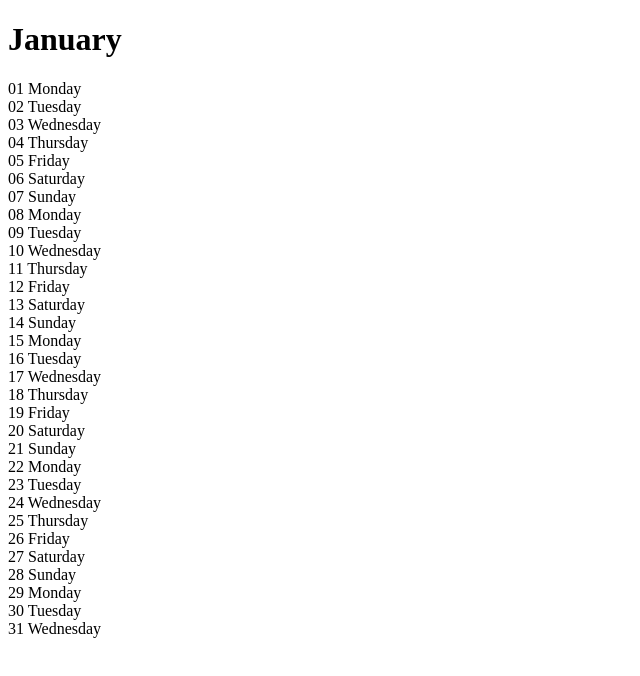
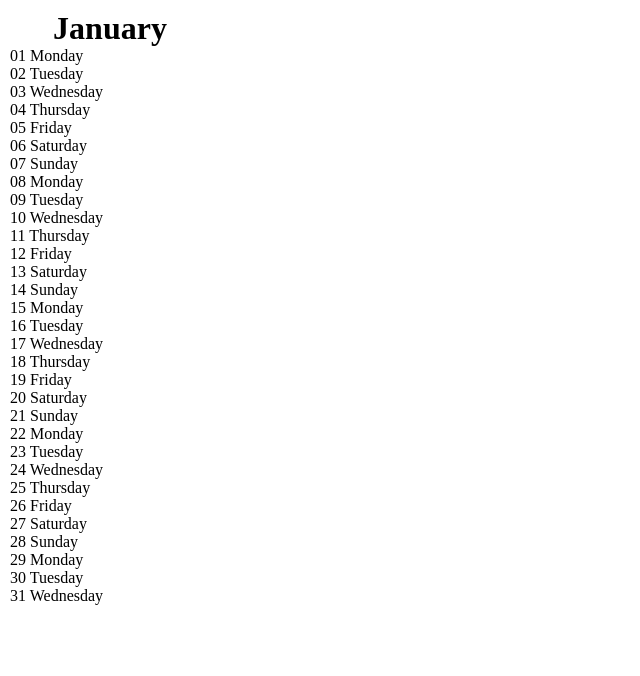
Before and after one commit to Adriano-Defilippis/ajax-ex-calendar, a plain HTML site: page index.html in a window 1280 px wide. Shown: the whole page, without its empty margins (0-640 px from the left). Drawn offline with nearby package versions, Linux system fonts and the light colour scheme; no server answers.

Commit message:
CSS Per il contenitore del mese

```diff
--- a/main.js
+++ b/main.js
@@ -46,7 +46,11 @@ $(document).ready(function(){
             var spanClone = $("#mioTemplate .festa").clone();
             var nuovoEl = spanClone.append(nomeFesta);
             $(this).append(nuovoEl);
-            $( this ).css( "color", "red" );
+            $( this ).css({
+                          "background-color": "yellow",
+                          "font-weight": "bolder",
+                          "color": "red"
+                          });
           }
 
         });
--- a/master.css
+++ b/master.css
@@ -1,3 +1,20 @@
+/* REGOLE GENERALI */
+*{
+  margin: 0;
+  padding: 0;
+  box-sizing: border-box;
+}
+
+.mounth{
+  width: 200px;
+  height: auto;
+  margin: 10px;
+}
+
+.mounth h1{
+  text-align: center;
+}
+
 .giorni.red{
   color: red;
 }
```
